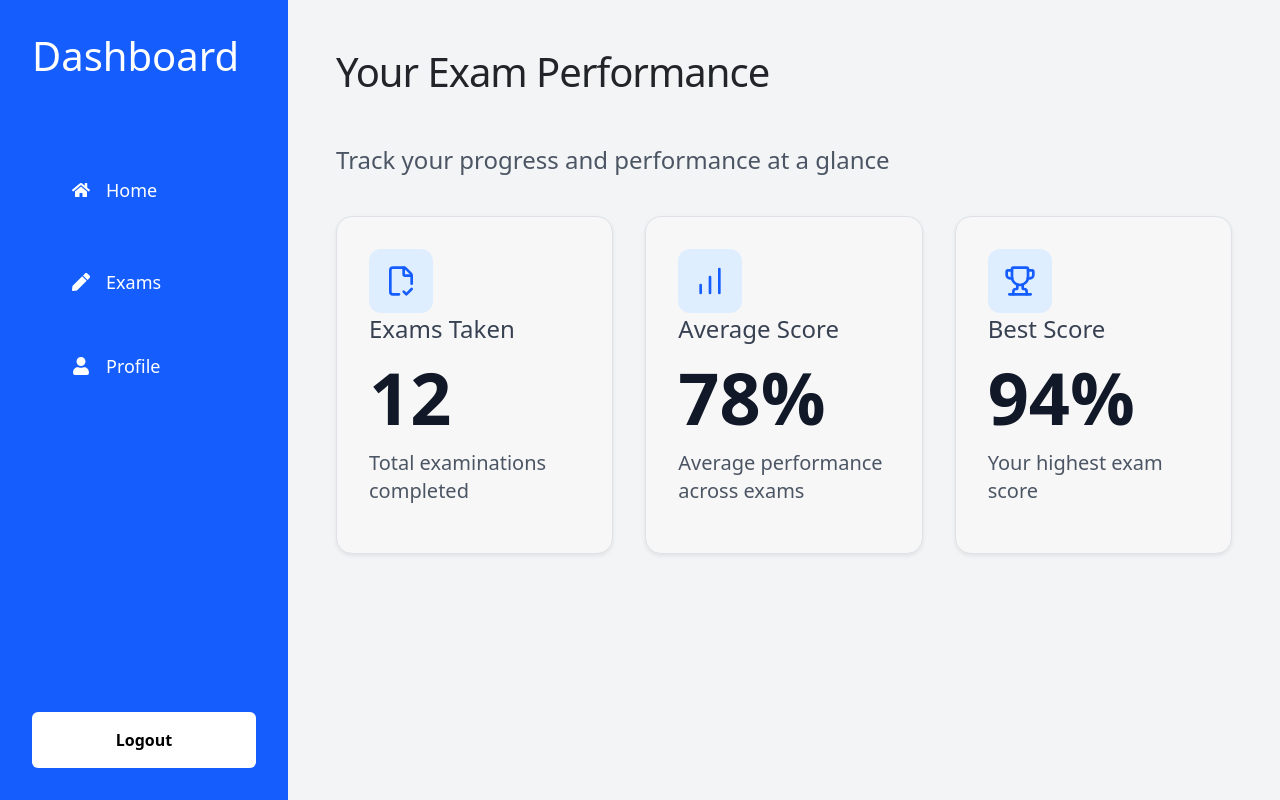
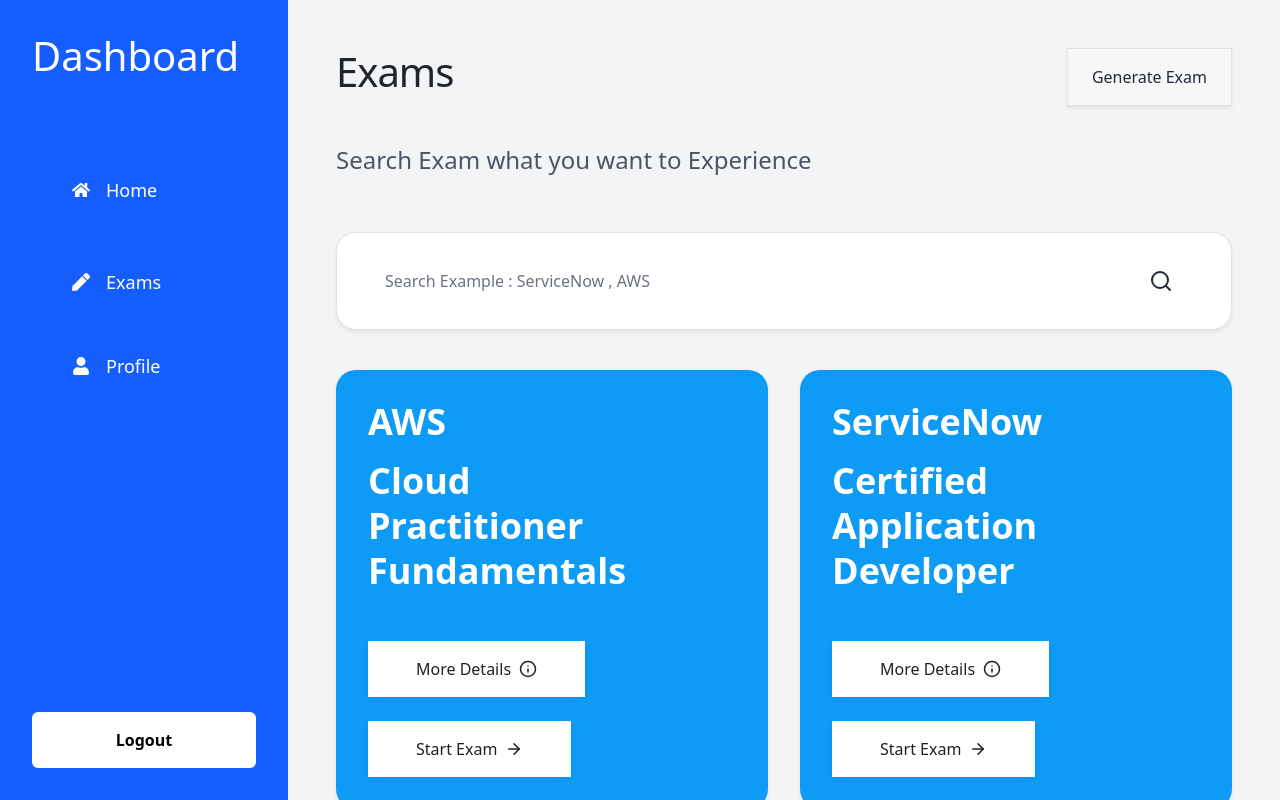
Before and after one commit to KARRI-DURGA-SIVA/AI-MOCKEXAM-Portal, a React (Vite) app: page /dashboard in a window 1280 px wide. Built offline with nearby package versions, Linux system fonts and the light colour scheme; a web font is replaced by a local one.

Commit message:
Add exam page and landing home improvements

```diff
--- a/src/Pages/Dashboard.tsx
+++ b/src/Pages/Dashboard.tsx
@@ -1,57 +1,77 @@
-import { FileCheck2, Trophy, ChartNoAxesColumnIncreasing } from "lucide-react";
+import { ArrowRight, Info, Search } from "lucide-react";
 
 function Dashboard() {
   return (
     <div className="h-full bg-[#f3f4f6] p-8 md:p-12">
+      <div className="flex items-start justify-between gap-4">
+        <div>
           <h1 className="text-5xl font-extrabold tracking-tight text-[#1f2937]">
-        Your Exam Performance
+            Exams
           </h1>
 
           <p className="mt-5 text-2xl text-[#4b5563]">
-        Track your progress and performance at a glance
-      </p>
-
-      <div className="mt-10 grid grid-cols-1 gap-8 xl:grid-cols-3">
-        <div className="rounded-2xl border border-[#dfe3ea] bg-[#f7f7f8] p-8 shadow-sm">
-          <div className="flex h-16 w-16 items-center justify-center rounded-xl bg-[#dfeeff] text-blue-600">
-            <FileCheck2 size={32} />
-          </div>
-
-          <p className="mt-8 text-2xl text-[#374151]">Exams Taken</p>
-
-          <p className="mt-6 text-7xl font-black text-[#111827]">12</p>
-
-          <p className="mt-6 text-xl text-[#4b5563]">
-            Total examinations completed
+            Search Exam what you want to Experience
           </p>
         </div>
 
-        <div className="rounded-2xl border border-[#dfe3ea] bg-[#f7f7f8] p-8 shadow-sm">
-          <div className="flex h-16 w-16 items-center justify-center rounded-xl bg-[#dfeeff] text-blue-600">
-            <ChartNoAxesColumnIncreasing size={32} />
+        <button className="rounded-[20px] border border-[#3a3a3a] bg-[#f7f7f7] px-6 py-3 text-xl font-medium text-[#1f2937] shadow-sm transition hover:bg-white">
+          Generate Exam
+        </button>
       </div>
 
-          <p className="mt-8 text-2xl text-[#374151]">Average Score</p>
+      <div className="mt-10 flex items-center justify-between gap-4 rounded-[20px] border border-[#3b3b3b] bg-white px-5 py-4 shadow-sm">
+        <input
+          type="text"
+          placeholder="Search Example : ServiceNow , AWS"
+          className="w-full border-none bg-transparent text-lg text-[#111827] placeholder:text-[#6b7280] focus:outline-none"
+        />
 
-          <p className="mt-6 text-7xl font-black text-[#111827]">78%</p>
+        <button type="button" className="flex h-12 w-12 items-center justify-center rounded-full text-[#1f2937] transition hover:bg-gray-100">
+          <Search size={24} />
+        </button>
+      </div>
 
-          <p className="mt-6 text-xl text-[#4b5563]">
-            Average performance across exams
+      <div className="mt-10 grid grid-cols-1 gap-8 xl:grid-cols-2">
+        <div className="flex min-h-[240px] flex-col justify-between rounded-[20px] bg-[#0d9bf6] p-8 text-white shadow-sm">
+          <div>
+            <p className="text-4xl font-bold">AWS</p>
+            <p className="mt-8 max-w-[320px] text-4xl font-semibold leading-tight">
+              Cloud Practitioner Fundamentals
             </p>
           </div>
 
-        <div className="rounded-2xl border border-[#dfe3ea] bg-[#f7f7f8] p-8 shadow-sm">
-          <div className="flex h-16 w-16 items-center justify-center rounded-xl bg-[#dfeeff] text-blue-600">
-            <Trophy size={32} />
+          <div className="mt-8 flex flex-wrap gap-4">
+            <button className="inline-flex items-center gap-2 rounded-full bg-white px-5 py-3 text-base font-medium text-[#202020] shadow-sm">
+              <span>More Details</span>
+              <Info size={18} />
+            </button>
+
+            <button className="inline-flex items-center gap-2 rounded-full bg-white px-5 py-3 text-base font-medium text-[#202020] shadow-sm">
+              <span>Start Exam</span>
+              <ArrowRight size={18} />
+            </button>
+          </div>
         </div>
 
-          <p className="mt-8 text-2xl text-[#374151]">Best Score</p>
+        <div className="flex min-h-[240px] flex-col justify-between rounded-[20px] bg-[#0d9bf6] p-8 text-white shadow-sm">
+          <div>
+            <p className="text-4xl font-bold">ServiceNow</p>
+            <p className="mt-8 max-w-[360px] text-4xl font-semibold leading-tight">
+              Certified Application Developer
+            </p>
+          </div>
 
-          <p className="mt-6 text-7xl font-black text-[#111827]">94%</p>
+          <div className="mt-8 flex flex-wrap gap-4">
+            <button className="inline-flex items-center gap-2 rounded-full bg-white px-5 py-3 text-base font-medium text-[#202020] shadow-sm">
+              <span>More Details</span>
+              <Info size={18} />
+            </button>
 
-          <p className="mt-6 text-xl text-[#4b5563]">
-            Your highest exam score
-          </p>
+            <button className="inline-flex items-center gap-2 rounded-full bg-white px-5 py-3 text-base font-medium text-[#202020] shadow-sm">
+              <span>Start Exam</span>
+              <ArrowRight size={18} />
+            </button>
+          </div>
         </div>
       </div>
     </div>
--- /dev/null
+++ b/src/Pages/Exam.tsx
@@ -0,0 +1,91 @@
+import { ArrowRight, Info, Search } from "lucide-react";
+
+function Exam() {
+  return (
+    <div className="h-full bg-[#f3f4f6] p-8 md:p-12">
+      <div className="flex items-start justify-between gap-4">
+        <div>
+          <h1 className="text-5xl font-extrabold tracking-tight text-[#1f2937]">
+            Exams
+          </h1>
+
+          <p className="mt-3 text-md text-gray-500">
+            Search Exam what you want to Experience
+          </p>
+        </div>
+
+      <button style={{borderRadius:'99999px'}}
+  className="bg-blue-600 text-white px-6 py-3 w-48 h-14 text-sm font-medium border border-gray-400 rounded-lg flex items-center justify-center"
+>
+  Generate Exam
+</button>
+      </div>
+
+      <div className="mt-7 flex items-center justify-between gap-4 h-15 rounded-[50px] border border-[#3b3b3b] bg-white px-5 py-4 shadow-sm">
+        <input
+          type="text"
+          placeholder="Search Example : ServiceNow , AWS"
+          className="w-full border-none bg-transparent text-lg text-[#111827] placeholder:text-[#6b7280] focus:outline-none"
+        />
+
+        <button type="button" className="flex h-12 w-12 items-center justify-center rounded-full text-[#1f2937] transition hover:bg-gray-100">
+          <Search size={24} className="" />
+        </button>
+      </div>
+
+      <div className="mt-10 grid grid-cols-1 gap-8 xl:grid-cols-2">
+        <div className="flex h-70 w-100 flex-col justify-between rounded-[20px] bg-blue-600 p-8 text-white shadow-sm">
+          <div>
+            <p className="text-lg font-bold">AWS</p>
+            <p style={{font:'10px'}}className="mt-10 max-w-[260px] text-2xl font-medium leading-tight">
+              Cloud Practitioner Fundamentals
+            </p>
+          </div>
+
+          <div className="p-6 flex flex-wrap gap-4 ml-67">
+          <button style={{borderRadius:'99999px',fontSize:'13px'}}
+  className="flex flex-col items-center justify-center gap-1 h-10 w-29 rounded-full bg-white text-[#202020] shadow-sm text-[8px] font-bold"
+>
+  <span>More Details</span>
+
+</button>
+
+
+
+
+<button
+  style={{ borderRadius: '99999px', fontSize: '14px' }}
+  className="flex items-center justify-between gap-3 h-10 w-29 px-4 py-2 rounded-full bg-white text-[#202020] shadow-sm font-bold"
+>
+  <span>Start</span>
+  <ArrowRight size={16} />
+</button>
+          </div>
+        </div>
+
+        <div className="flex min-h-[240px] flex-col justify-between rounded-[20px] bg-blue-600  p-8 text-white shadow-sm">
+          <div>
+            <p className="text-4xl font-bold">ServiceNow</p>
+            <p className="mt-8 max-w-[360px] text-4xl font-semibold leading-tight">
+              Certified Application Developer
+            </p>
+          </div>
+
+          <div className="mt-8 flex flex-wrap gap-4">
+            <button style={{borderRadius:'99999px'}}className="inline-flex items-center gap-2 rounded-full bg-white px-5 py-3 text-base font-medium text-[#202020] shadow-sm">
+              <span>More Details</span>
+              <Info size={18} />
+            </button>
+
+            <button style={{borderRadius:'99999px'}}className="inline-flex items-center gap-2 rounded-full bg-white px-5 py-3 text-base font-medium text-[#202020] shadow-sm">
+              <span>Start Exam</span>
+              <ArrowRight size={18} />
+            </button>
+          </div>
+        </div>
+      </div>
+    </div>
+  );
+}
+
+export default Exam;
--- a/src/Pages/Home.tsx
+++ b/src/Pages/Home.tsx
@@ -5,53 +5,40 @@ function Home() {
     const navigate = useNavigate();
 
     return (
-        <div className="min-h-screen bg-gradient-to-br from-blue-50 to-white">
-
-            {/* Header */}
-            <header className="bg-white shadow-md">
-                <div className="max-w-7xl mx-auto px-8 py-4 flex items-center justify-between">
-
+        <div className="min-h-screen bg-[#f3f4f6]">
+            <header className="bg-white shadow-sm">
+                <div className="mx-auto flex max-w-7xl items-center justify-between px-8 py-4">
                     <div className="flex items-center gap-3">
-                        <img
-                            src="src/assets/3u.png"
-                            alt="AI Exam Portal"
-                            className="w-14 h-14"
-                        />
+                        <img src="src/assets/3u.png" alt="AI Exam Portal" className="h-14 w-14" />
                     </div>
 
                     <div className="flex items-center gap-4">
                         <button
                             onClick={() => navigate("/login")}
-                            className="text-blue-600 font-semibold hover:text-blue-700"
+                            className="font-semibold text-blue-600 hover:text-blue-700"
                         >
                             Login
                         </button>
 
                         <button
                             onClick={() => navigate("/signup")}
-                            className="bg-blue-600 hover:bg-blue-700 text-white px-5 py-2 rounded-lg transition"
+                            className="rounded-lg bg-blue-600 px-5 py-2 text-white transition hover:bg-blue-700"
                         >
                             Sign Up
                         </button>
                     </div>
-
                 </div>
             </header>
 
-
-            {/* Hero Section */}
-            <section className="max-w-7xl mx-auto px-8 py-20 grid grid-cols-1 md:grid-cols-2 items-center gap-10">
-
-                {/* Left Side */}
+            <section className="mx-auto grid max-w-7xl grid-cols-1 items-center gap-10 px-8 py-20 md:grid-cols-2">
                 <div>
-
-                    <h2 className="text-5xl font-extrabold text-gray-800 mt-6 leading-tight">
+                    <h2 className="mt-6 text-5xl font-extrabold leading-tight text-gray-800">
                         Smart &
                         <span className="text-blue-600"> Secure </span>
                         Online Examination
                     </h2>
 
-                    <p className="text-gray-600 mt-6 text-lg leading-8">
+                    <p className="mt-6 text-lg leading-8 text-gray-600">
                         Conduct online examinations with AI-powered monitoring,
                         automated evaluation, real-time analytics, and secure
                         proctoring to ensure fairness and efficiency.
@@ -60,142 +47,64 @@ function Home() {
                     <div className="mt-8 flex gap-4">
                         <button
                             onClick={() => navigate("/login")}
-                            className="bg-blue-600 hover:bg-blue-700 text-white px-8 py-3 rounded-lg transition"
+                            className="rounded-lg bg-blue-600 px-8 py-3 text-white transition hover:bg-blue-700"
                         >
                             Get Started
                         </button>
 
                         <button
                             onClick={() => navigate("/signup")}
-                            className="border border-blue-600 text-blue-600 px-8 py-3 rounded-lg hover:bg-blue-50 transition"
+                            className="rounded-lg border border-blue-600 px-8 py-3 text-blue-600 transition hover:bg-blue-50"
                         >
                             Create Account
                         </button>
                     </div>
-
                 </div>
 
-
-                {/* Right Side */}
                 <div className="flex justify-center">
                     <img
                         src="src/assets/3u.png"
                         alt="AI Exam Portal"
-                        className="w-80 md:w-96 drop-shadow-2xl"
+                        className="w-80 drop-shadow-2xl md:w-96"
                     />
                 </div>
-
             </section>
 
-
-            {/* Exam Statistics */}
-            <section className="max-w-7xl mx-auto px-8 pb-16">
-
-                {/* Section Header */}
+            <section className="mx-auto max-w-7xl px-8 pb-16">
                 <div className="mb-8">
-                    <h2 className="text-3xl font-bold text-gray-800">
-                        Your Exam Performance
-                    </h2>
-
-                    <p className="mt-2 text-gray-500">
-                        Track your progress and performance at a glance
-                    </p>
+                    <h2 className="text-3xl font-bold text-gray-800">Your Exam Performance</h2>
+                    <p className="mt-2 text-gray-500">Track your progress and performance at a glance</p>
                 </div>
 
-
-                {/* Statistics Cards */}
-                <div className="grid grid-cols-1 md:grid-cols-3 gap-6">
-
-                    {/* Exams Taken */}
-                    <div className="bg-white rounded-xl shadow-sm border border-gray-100 p-7 hover:shadow-md transition">
-
-                        <div className="flex items-center justify-between">
-
-                            <div className="w-12 h-12 rounded-lg bg-blue-100 flex items-center justify-center">
-                                <FileCheck2
-                                    className="text-blue-600"
-                                    size={25}
-                                />
-                            </div>
-
+                <div className="grid grid-cols-1 gap-6 md:grid-cols-3">
+                    <div className="rounded-xl border border-gray-100 bg-white p-7 shadow-sm transition hover:shadow-md">
+                        <div className="flex h-12 w-12 items-center justify-center rounded-lg bg-blue-100 text-blue-600">
+                            <FileCheck2 size={25} />
                         </div>
-
-                        <p className="mt-6 text-gray-500 text-sm">
-                            Exams Taken
-                        </p>
-
-                        <p className="mt-2 text-4xl font-bold text-gray-800">
-                            12
-                        </p>
-
-                        <p className="mt-2 text-sm text-gray-500">
-                            Total examinations completed
-                        </p>
-
+                        <p className="mt-6 text-sm text-gray-500">Exams Taken</p>
+                        <p className="mt-2 text-4xl font-bold text-gray-800">12</p>
+                        <p className="mt-2 text-sm text-gray-500">Total examinations completed</p>
                     </div>
 
-
-                    {/* Average Score */}
-                    <div className="bg-white rounded-xl shadow-sm border border-gray-100 p-7 hover:shadow-md transition">
-
-                        <div className="flex items-center justify-between">
-
-                            <div className="w-12 h-12 rounded-lg bg-blue-100 flex items-center justify-center">
-                                <ChartNoAxesColumnIncreasing
-                                    className="text-blue-600"
-                                    size={25}
-                                />
-                            </div>
-
+                    <div className="rounded-xl border border-gray-100 bg-white p-7 shadow-sm transition hover:shadow-md">
+                        <div className="flex h-12 w-12 items-center justify-center rounded-lg bg-blue-100 text-blue-600">
+                            <ChartNoAxesColumnIncreasing size={25} />
                         </div>
-
-                        <p className="mt-6 text-gray-500 text-sm">
-                            Average Score
-                        </p>
-
-                        <p className="mt-2 text-4xl font-bold text-gray-800">
-                            78%
-                        </p>
-
-                        <p className="mt-2 text-sm text-gray-500">
-                            Average performance across exams
-                        </p>
-
+                        <p className="mt-6 text-sm text-gray-500">Average Score</p>
+                        <p className="mt-2 text-4xl font-bold text-gray-800">78%</p>
+                        <p className="mt-2 text-sm text-gray-500">Average performance across exams</p>
                     </div>
 
-
-                    {/* Best Score */}
-                    <div className="bg-white rounded-xl shadow-sm border border-gray-100 p-7 hover:shadow-md transition">
-
-                        <div className="flex items-center justify-between">
-
-                            <div className="w-12 h-12 rounded-lg bg-blue-100 flex items-center justify-center">
-                                <Trophy
-                                    className="text-blue-600"
-                                    size={25}
-                                />
-                            </div>
-
+                    <div className="rounded-xl border border-gray-100 bg-white p-7 shadow-sm transition hover:shadow-md">
+                        <div className="flex h-12 w-12 items-center justify-center rounded-lg bg-blue-100 text-blue-600">
+                            <Trophy size={25} />
                         </div>
-
-                        <p className="mt-6 text-gray-500 text-sm">
-                            Best Score
-                        </p>
-
-                        <p className="mt-2 text-4xl font-bold text-gray-800">
-                            94%
-                        </p>
-
-                        <p className="mt-2 text-sm text-gray-500">
-                            Your highest exam score
-                        </p>
-
+                        <p className="mt-6 text-sm text-gray-500">Best Score</p>
+                        <p className="mt-2 text-4xl font-bold text-gray-800">94%</p>
+                        <p className="mt-2 text-sm text-gray-500">Your highest exam score</p>
                     </div>
-
                 </div>
-
             </section>
-
         </div>
     );
 }
```
Also changed, not shown: src/App.tsx (+6 -12 lines). Lines whose indentation alone changed are shown as unchanged.
